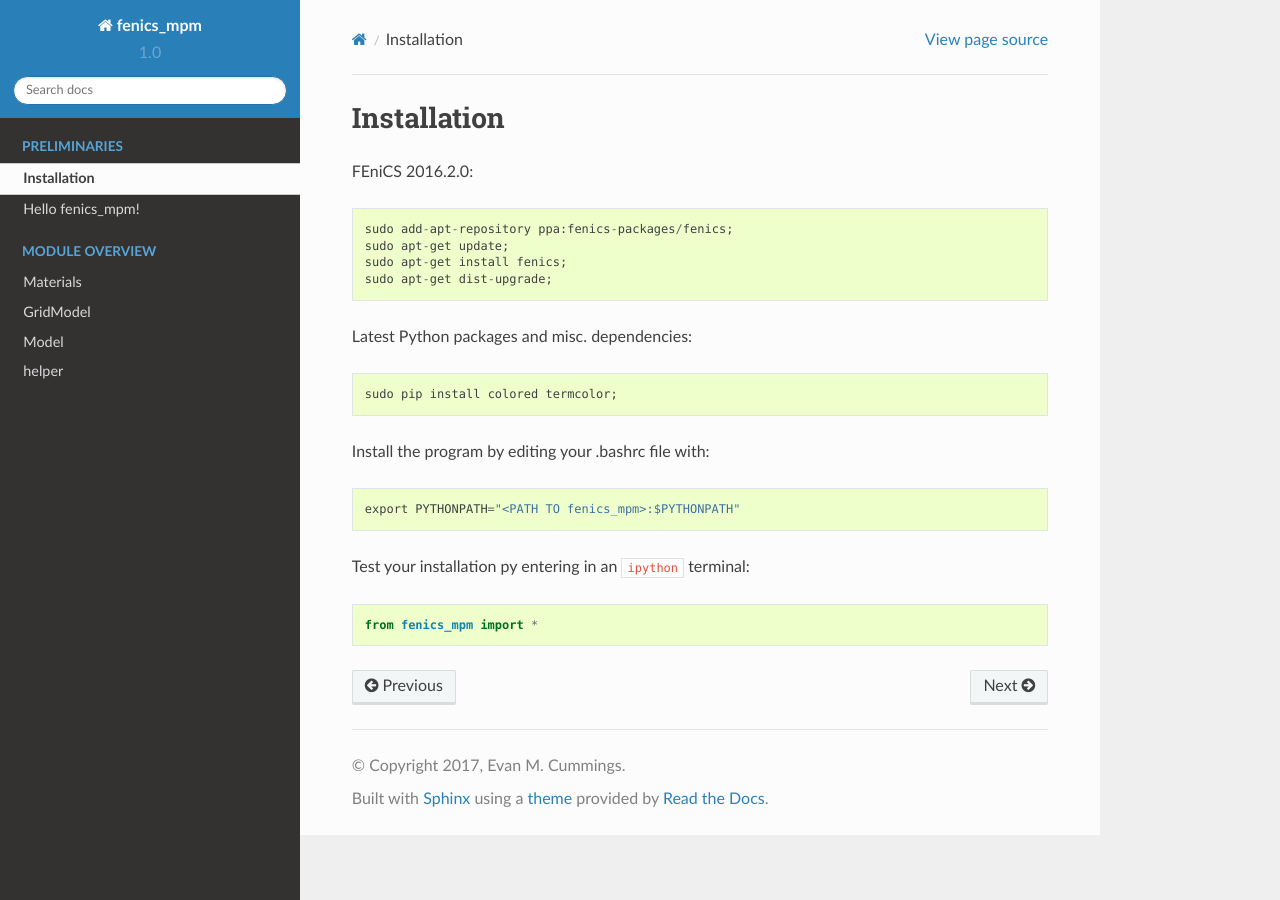
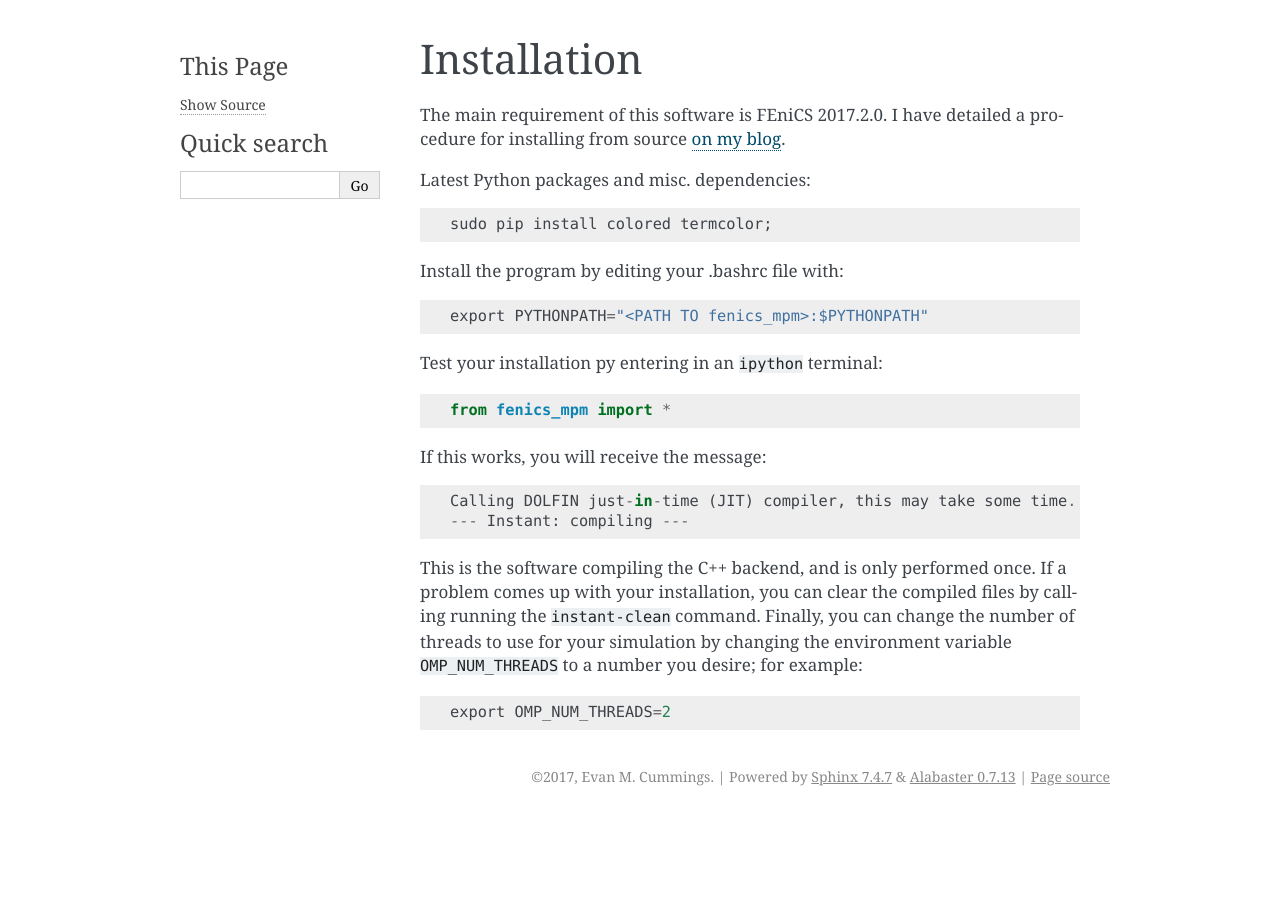
Before and after one commit to pf4d/fenics_mpm, a Sphinx documentation site: the page built from docs/install.rst, in a window 1280 px wide. Built offline with Sphinx 7.4.7, drawn with Linux system fonts in a browser that asks for light colours.

Commit message:
finally updated docs and upgraded to dolfin 2017.2.0

```diff
--- a/docs/conf.py
+++ b/docs/conf.py
@@ -22,10 +22,15 @@ sys.path.insert(0, os.path.abspath('../fenics_mpm/'))
 
 # -- General configuration ------------------------------------------------
 
-intersphinx_mapping = {'python': ('http://docs.python.org/2.7', None),
-                       'numpy': ('http://docs.scipy.org/doc/numpy/', None),
-                       'scipy': ('http://docs.scipy.org/doc/scipy/reference/', None),
-                       'matplotlib': ('http://matplotlib.sourceforge.net/', None)}
+intersphinx_mapping = \
+{
+  'python'    : ('http://docs.python.org/2.7', None),
+  'numpy'     : ('http://docs.scipy.org/doc/numpy/', None),
+  'scipy'     : ('http://docs.scipy.org/doc/scipy/reference/', None),
+  'matplotlib': ('http://matplotlib.sourceforge.net/', None),
+  'dolfin'    : ('https://fenics.readthedocs.io/en/latest/',
+                 None)
+}
 
 # If your documentation needs a minimal Sphinx version, state it here.
 #
@@ -42,7 +47,7 @@ class Mock(MagicMock):
     return Mock()
 
 MOCK_MODULES = ['fenics', 'ufl']
-sys.modules.update((mod_name, Mock()) for mod_name in MOCK_MODULES)
+#sys.modules.update((mod_name, Mock()) for mod_name in MOCK_MODULES)
 
 #if os.environ.get('READTHEDOCS', None) == 'True':
 #  sys.path.insert(0,'.')
@@ -149,9 +154,9 @@ todo_include_todos = False
 #
 #html_theme = 'alabaster'
 
-import sphinx_rtd_theme
-html_theme = 'sphinx_rtd_theme'
-html_theme_path = [sphinx_rtd_theme.get_html_theme_path()]
+#import sphinx_rtd_theme
+#html_theme = 'sphinx_rtd_theme'
+#html_theme_path = [sphinx_rtd_theme.get_html_theme_path()]
 
 # Theme options are theme-specific and customize the look and feel of a theme
 # further.  For a list of options available for each theme, see the
@@ -185,7 +190,7 @@ html_theme_path = [sphinx_rtd_theme.get_html_theme_path()]
 # Add any paths that contain custom static files (such as style sheets) here,
 # relative to this directory. They are copied after the builtin static files,
 # so a file named "default.css" will overwrite the builtin "default.css".
-html_static_path = ['_static']
+#html_static_path = ['_static']
 
 # Add any extra paths that contain custom files (such as robots.txt or
 # .htaccess) here, relative to this directory. These files are copied
--- a/docs/install.rst
+++ b/docs/install.rst
@@ -1,12 +1,7 @@
 Installation
 =======================
 
-FEniCS 2016.2.0::
-
-  sudo add-apt-repository ppa:fenics-packages/fenics;
-  sudo apt-get update;
-  sudo apt-get install fenics;
-  sudo apt-get dist-upgrade;
+The main requirement of this software is FEniCS 2017.2.0.  I have detailed a procedure for installing from source `on my blog <https://pf4d.github.io/jekyll/update/2018/05/30/install-python.html>`_.
 
 Latest Python packages and misc. dependencies::
 
@@ -19,3 +14,12 @@ Install the program by editing your .bashrc file with::
 Test your installation py entering in an ``ipython`` terminal::
 
   from fenics_mpm import *
+
+If this works, you will receive the message::
+
+  Calling DOLFIN just-in-time (JIT) compiler, this may take some time.
+  --- Instant: compiling ---
+
+This is the software compiling the C++ backend, and is only performed once.  If a problem comes up with your installation, you can clear the compiled files by calling running the ``instant-clean`` command.  Finally, you can change the number of threads to use for your simulation by changing the environment variable ``OMP_NUM_THREADS`` to a number you desire; for example::
+
+  export OMP_NUM_THREADS=2
```
Also changed, not shown: docs/hello_world.rst (+48 -20 lines), docs/index.rst (+2 -13 lines), 6 other files.
